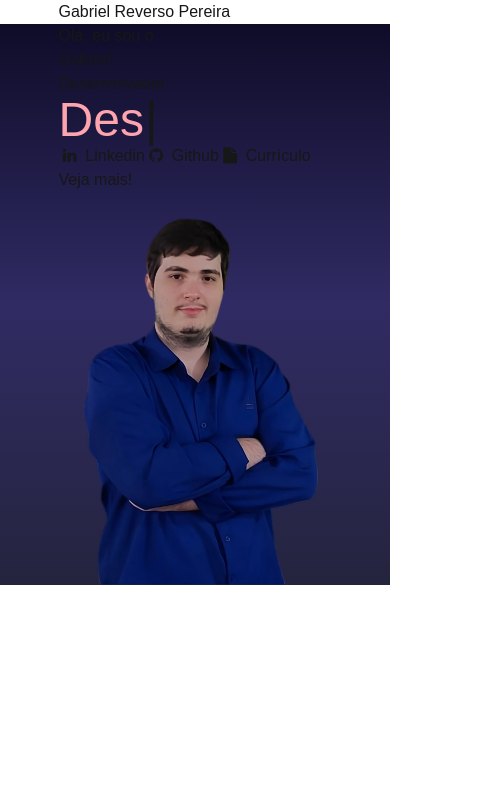
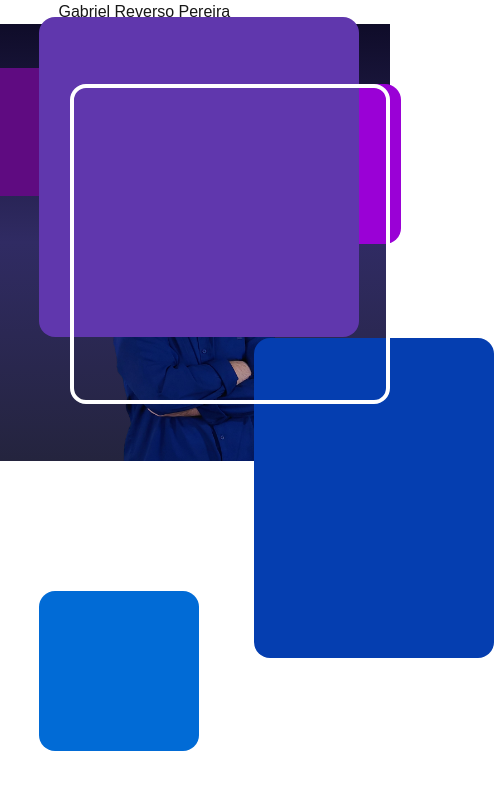
Before and after one commit to GabrielReverso/portfolio, a Next.js app: page / in a window 390 px wide. Shown: the top 790 px of the page, 494 px wide, since content can reach past the window. Built offline with nearby package versions, Linux system fonts and the light colour scheme.

Commit message:
Media query e formas de fundo

```diff
--- a/package.json
+++ b/package.json
@@ -19,7 +19,6 @@
   "devDependencies": {
     "@types/aos": "^3.0.7",
     "@types/node": "^20",
-    "@types/prop-types": "^15.7.14",
     "@types/react": "^19",
     "@types/react-dom": "^19",
     "@types/resolve": "^1.20.6",
--- a/src/app/components/Header.tsx
+++ b/src/app/components/Header.tsx
@@ -1,6 +1,6 @@
 export default function Header() {
     return (
-        <header className="fixed h-20 w-screen top-0 bg-[#0f0c29] shadow-sm shadow-[#0007]">
+        <header className="fixed h-20 w-screen top-0 bg-[#0f0c29] shadow-sm shadow-[#0007] z-30">
             <div className="flex flex-row items-center wrapper">
                 <p className="text-xl font-bold">Gabriel Reverso Pereira</p>
             </div>
--- a/src/app/components/MainSection.tsx
+++ b/src/app/components/MainSection.tsx
@@ -3,21 +3,33 @@ import FontelloIcon from './shared/FontelloIcon';
 import ResponsiveIconScroll from './shared/ResponsiveIconScroll';
 import Image from 'next/image';
 import useMousePosition from '../hooks/UseMousePosition';
+import { useWindow } from '../hooks/UseWindow';
+import BackgroundShape from './shared/BackgroundShape';
 
 
 export default function MainSection() {
     const { x, y } = useMousePosition("banner");
-    const mouseDistanceX = x / window.innerWidth;
-    const mouseDistanceY = y / window.innerHeight;
+    const windowRef = useWindow();
+    const mouseDistanceX = x / (windowRef?.innerWidth || 1);
+    const mouseDistanceY = y / (windowRef?.innerHeight || 1);
+
+    function openNewTab(url: string) {
+        const link = document.createElement('a');
+        link.href = url;
+        link.target = '_blank';
+        document.body.appendChild(link);
+        link.click();
+        document.body.removeChild(link);
+    }
 
     return (
-        <main id='banner' className="w-full h-[calc(100vh-5rem)] gradient-background mt-20 overflow-y-hidden">
+        <main id='banner' className="w-full h-[calc(100vh-5rem)] gradient-background mt-20 overflow-y-hidden" style={{ overflowX: "hidden" }}>
             <div className="flex flex-row wrapper">
-                <aside className='min-w-[620px] pt-40'>
-                    <p className="text-3xl">Olá, eu sou o </p>
-                    <p className="font-bold text-7xl mt-4 text-cyan-400">Gabriel</p>
-                    <div className='flex flex-row gap-3 mt-6 font-[family-name:var(--font-geist-mono)]'>
-                        <p className="text-5xl">Desenvolvedor</p>
+                <aside className='min-w-[620px] pt-12 md:pt-40'>
+                    <p className="text-2xl md:text-3xl">Olá, eu sou o </p>
+                    <p className="font-bold text-6xl md:text-7xl mt-4 text-cyan-400">Gabriel</p>
+                    <div className='flex flex-col md:flex-row gap-3 mt-6 font-[family-name:var(--font-geist-mono)]'>
+                        <p className="text-3xl md:text-5xl">Desenvolvedor</p>
                         <Typewriter
                             options={{ loop: true }}
                             onInit={(typewriter) => {
@@ -34,11 +46,11 @@ export default function MainSection() {
                             }}
                         />
                     </div>
-                    <section className='flex flex-row mt-10'>
-                        <button className="h-16 w-44 rounded-xl text-xl font-bold bg-[#0e76a8] shadow-md shadow-[#0005] hover:bg-[#0f6086] transition-all">
+                    <section className='flex flex-col md:flex-row mt-10'>
+                        <button onClick={() => openNewTab("https://www.linkedin.com/in/gabriel-reverso-pereira")} className="h-16 w-44 rounded-xl text-xl font-bold bg-[#0e76a8] shadow-md shadow-[#0005] hover:bg-[#0f6086] transition-all">
                             <FontelloIcon name={"icon-linkedin"} classStyling='mr-1 text-2xl' /> Linkedin
                         </button>
-                        <button className="h-16 w-44 rounded-xl text-xl font-bold bg-[#24292e] mx-4 shadow-md shadow-[#0005] hover:bg-[#191d22] transition-all">
+                        <button onClick={() => openNewTab("https://github.com/GabrielReverso")} className="h-16 w-44 rounded-xl text-xl font-bold bg-[#24292e] mx-0 my-4 md:mx-4 md:my-0 shadow-md shadow-[#0005] hover:bg-[#191d22] transition-all">
                             <FontelloIcon name={"icon-github-circled"} classStyling='mr-1 text-2xl' /> Github
                         </button>
                         <button className="h-16 w-44 rounded-xl text-xl font-bold bg-[#a33939] shadow-md shadow-[#0005] hover:bg-[#802626] transition-all">
@@ -50,19 +62,120 @@ export default function MainSection() {
                         <ResponsiveIconScroll />
                     </div>
                 </aside>
-                <picture className='ml-10'>
+                <picture className='ml-0 mt-5 md:ml-1 lg:mt-0 relative text-[0.6rem] md:text-xs lg:text-base'>
+                    <BackgroundShape
+                        height='xl'
+                        width='lg'
+                        rounded
+                        color='#053eb0'
+                        left={"65%"}
+                        top={"40%"}
+                        zIndex={1}
+                        translate={
+                            {
+                                x: mouseDistanceX * -50,
+                                y: mouseDistanceY * -50
+                            }
+                        }
+                    />
+                    <BackgroundShape
+                        height='md'
+                        width='md'
+                        rounded
+                        color='#016bd6'
+                        left={"10%"}
+                        top={"70%"}
+                        zIndex={1}
+                        translate={
+                            {
+                                x: mouseDistanceX * -30,
+                                y: mouseDistanceY * -30
+                            }
+                        }
+                    />
+                    <BackgroundShape
+                        height='md'
+                        width='sm'
+                        rounded
+                        color='#9a01d6'
+                        left={"70%"}
+                        top={"10%"}
+                        zIndex={1}
+                        translate={
+                            {
+                                x: mouseDistanceX * -25,
+                                y: mouseDistanceY * -25
+                            }
+                        }
+                    />
+                    <BackgroundShape
+                        height='sm'
+                        width='sm'
+                        rounded
+                        color='#5f0b81'
+                        left={"-10%"}
+                        top={"8%"}
+                        zIndex={1}
+                        translate={
+                            {
+                                x: mouseDistanceX * -40,
+                                y: mouseDistanceY * -40
+                            }
+                        }
+                    />
+                    <BackgroundShape
+                        height='xl'
+                        width='xl'
+                        rounded
+                        color='#6037ad'
+                        left={"10%"}
+                        top={"2%"}
+                        zIndex={1}
+                        translate={
+                            {
+                                x: mouseDistanceX * -25,
+                                y: mouseDistanceY * -25
+                            }
+                        }
+                    />
+                    <BackgroundShape
+                        height='xl'
+                        width='xl'
+                        rounded
+                        color='white'
+                        left={"18%"}
+                        top={"10%"}
+                        zIndex={1}
+                        solid={false}
+                        translate={
+                            {
+                                x: mouseDistanceX * -20,
+                                y: mouseDistanceY * -20
+                            }
+                        }
+                    />
                     <Image
                         /* className='w-40 h-56' */
-                        className='w-[40rem] h-[56rem]'
+                        className='min-w-[400px] min-h-[400px] md:min-w-[928px] md:min-h-[928px] relative z-10'
                         aria-hidden
-                        src={require("../assets/picture.webp")}
+                        src={require("../assets/gabriel.webp")}
                         alt="File icon"
-                        loading='lazy'
+                        /* loading='lazy' */
                         unoptimized
+                        priority
+                        style={{
+                            transform: `translate(${mouseDistanceX * -10}px, ${mouseDistanceY * -10}px)`
+                        }}
+                    />
+                    {/*                     <img
+                        className='aspect-square h-[40rem]'
+                        src={require("../assets/gabriel.webp")}
+                        alt=""
+
                         style={{
                             transform: `translate(${mouseDistanceX * -30}px, ${mouseDistanceY * -30}px)`
                         }}
-                    />
+                    /> */}
                 </picture>
             </div>
         </main>
--- /dev/null
+++ b/src/app/components/shared/BackgroundShape.tsx
@@ -0,0 +1,77 @@
+import { CSSProperties } from "react";
+
+interface Props {
+  color?: string
+  width?: "sm" | "md" | "lg" | "xl"
+  height?: "sm" | "md" | "lg" | "xl"
+  solid?: true | false
+  rounded?: true | false
+  zIndex?: number
+  top?: number | string
+  bottom?: number | string
+  left?: number | string
+  right?: number | string
+  translate?: { x: number, y: number }
+}
+
+const sizes = {
+  sm: "8em",
+  md: "10em",
+  lg: "15em",
+  xl: "20em",
+}
+
+export default function BackgroundShape(
+  { color = "#000",
+    width = "sm",
+    height = "sm",
+    solid = true,
+    rounded = false,
+    zIndex = 1,
+    top,
+    bottom,
+    left,
+    right,
+    translate = { x: 0, y: 0 }
+  }: Props) {
+
+  let baseStyles: CSSProperties;
+
+  if (solid) {
+    baseStyles = {
+      position: 'absolute',
+      borderRadius: rounded ? '1em' : '0',
+      width: sizes[width],
+      height: sizes[height],
+      backgroundColor: color,
+      zIndex: zIndex,
+      top: top,
+      bottom: bottom,
+      left: left,
+      right: right,
+      transform: `translate(${translate.x}px, ${translate.y}px)`
+    };
+  } else {
+    baseStyles = {
+      position: 'absolute',
+      borderRadius: rounded ? '1em' : '0',
+      width: sizes[width],
+      height: sizes[height],
+      backgroundColor: "transparent",
+      borderColor: color,
+      borderWidth: '4px',
+      borderStyle: 'solid',
+      zIndex: zIndex,
+      top: top,
+      bottom: bottom,
+      left: left,
+      right: right,
+      transform: `translate(${translate.x}px, ${translate.y}px)`
+    };
+  }
+
+  return (
+    <div style={baseStyles}>
+    </div>
+  );
+}
--- a/src/app/globals.css
+++ b/src/app/globals.css
@@ -33,7 +33,7 @@ body {
 
 .Typewriter__wrapper,
 .Typewriter__cursor {
-  @apply text-5xl
+  @apply text-3xl md:text-5xl
 }
 
 .Typewriter__mobile {
@@ -47,3 +47,13 @@ body {
 .Typewriter__web {
   @apply text-pink-300
 }
+
+@media screen and (max-width: 1430px) {
+  #banner {
+    height: fit-content;
+  }
+
+  #banner>div.wrapper {
+    flex-direction: column;
+  }
+}
--- /dev/null
+++ b/src/app/hooks/UseWindow.tsx
@@ -0,0 +1,23 @@
+// src/hooks/useWindow.ts
+
+import { useEffect, useState } from 'react';
+
+interface WindowObject {
+    innerWidth: number;
+    innerHeight: number;
+}
+
+export function useWindow(): WindowObject | null {
+    const [windowObject, setWindowObject] = useState<WindowObject | null>(null);
+
+    useEffect(() => {
+        if (typeof window !== 'undefined') {
+            setWindowObject({
+                innerWidth: window.innerWidth,
+                innerHeight: window.innerHeight,
+            });
+        }
+    }, []);
+
+    return windowObject;
+}
```
Also changed, not shown: src/app/assets/gabriel.webp (added), 1 other file (tests, documents, lock files or other folders).
